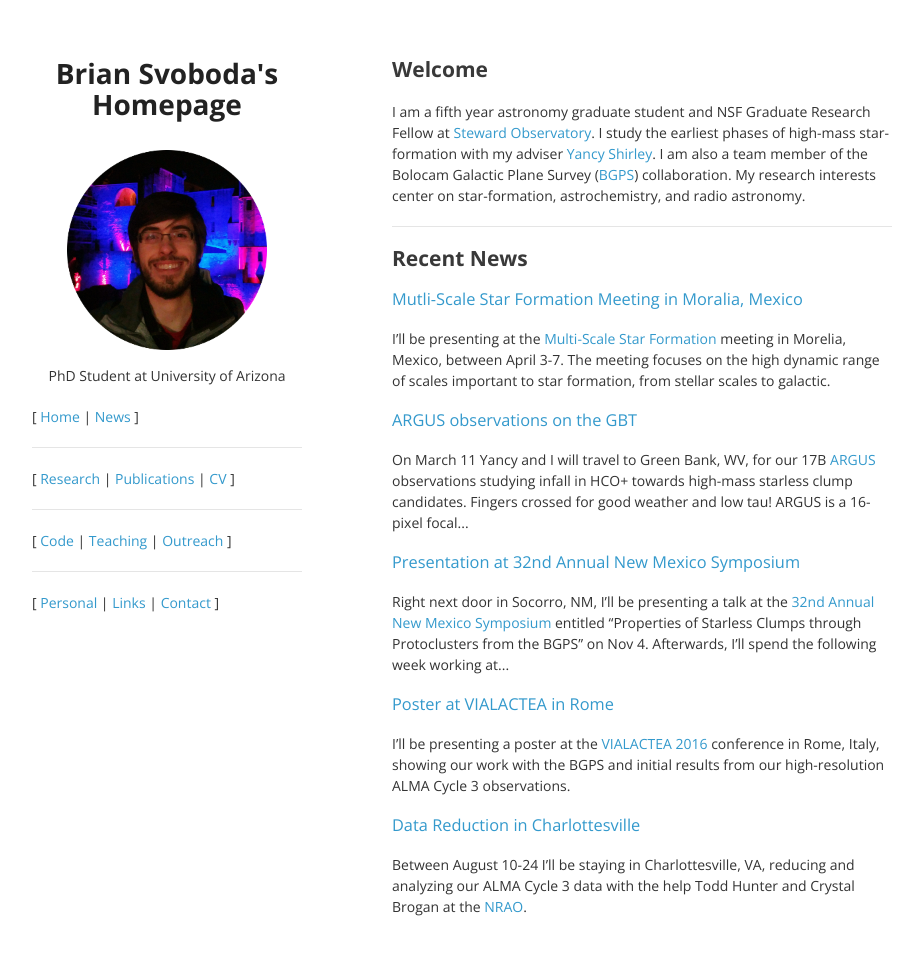
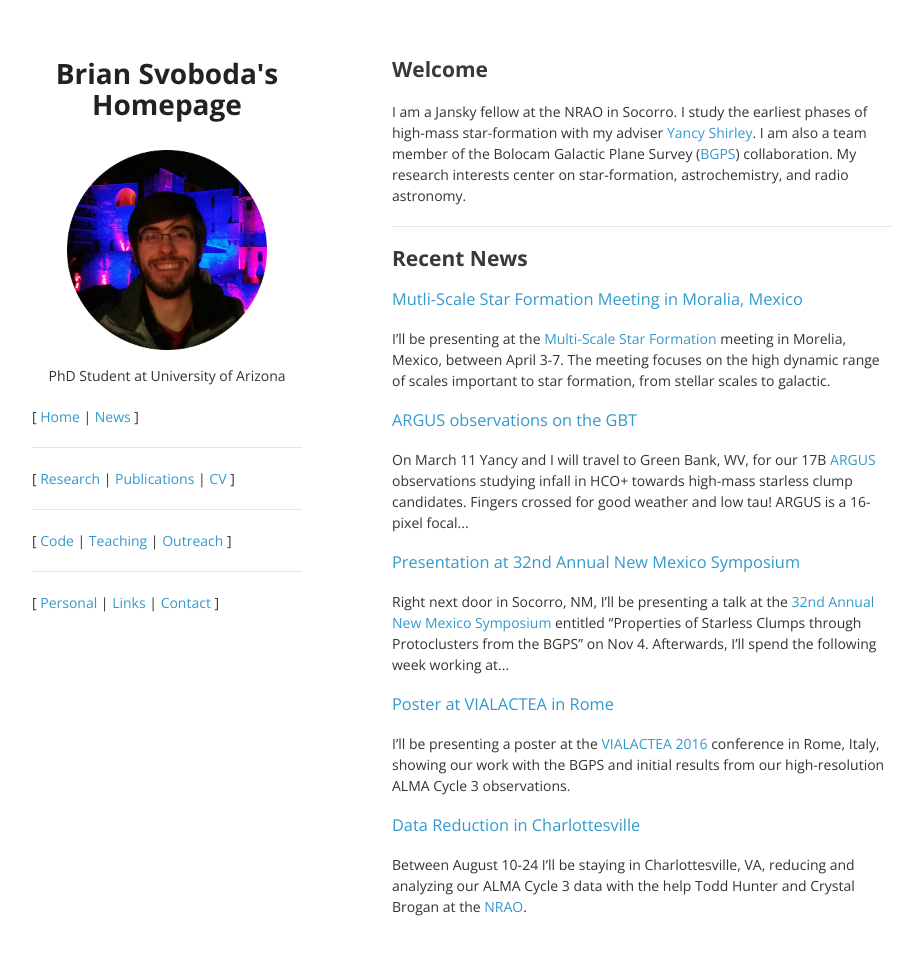
Before and after one commit to autocorr/autocorr.github.io, a Jekyll site: the page built from index.html, in a window 1280 px wide and 987 px high. Shown: the top 955 px of the window, without its empty margins (178-1092 px from the left). Built offline with Jekyll 4.4.1, drawn with Linux system fonts in a browser that asks for light colours.

Commit message:
Fix your affiliation
Just a ping to let you know your site's out of date

```diff
--- a/index.html
+++ b/index.html
@@ -4,7 +4,7 @@ title: Home
 ---
 
 <h2>Welcome</h2>
-<p>I am a fifth year astronomy graduate student and NSF Graduate Research Fellow at <a href="https://www.as.arizona.edu">Steward Observatory</a>. I study the earliest phases of high-mass star-formation with my adviser <a href="http://eldora.as.arizona.edu/~yshirley/index.html">Yancy Shirley</a>. I am also a team member of the Bolocam Galactic Plane Survey (<a href="http://irsa.ipac.caltech.edu/data/BOLOCAM_GPS/">BGPS</a>) collaboration. My research interests center on star-formation, astrochemistry, and radio astronomy.</p>
+<p>I am a Jansky fellow at the NRAO in Socorro. I study the earliest phases of high-mass star-formation with my adviser <a href="http://eldora.as.arizona.edu/~yshirley/index.html">Yancy Shirley</a>. I am also a team member of the Bolocam Galactic Plane Survey (<a href="http://irsa.ipac.caltech.edu/data/BOLOCAM_GPS/">BGPS</a>) collaboration. My research interests center on star-formation, astrochemistry, and radio astronomy.</p>
 
 <hr>
 
```
